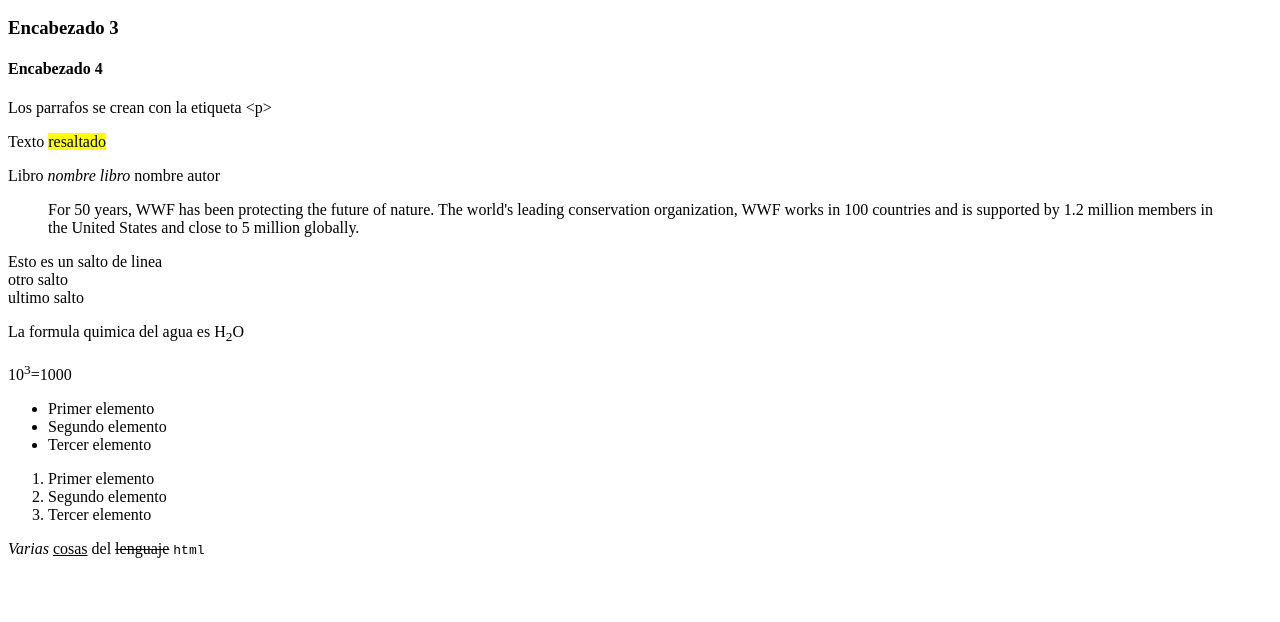
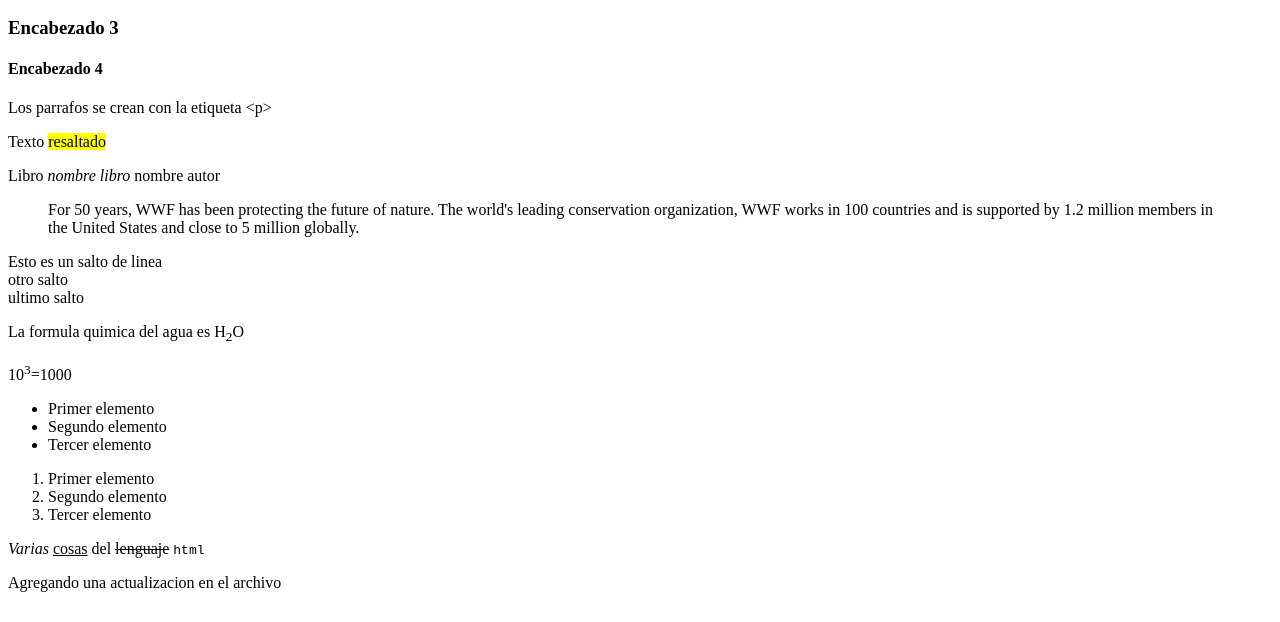
Before and after one commit to Santiago8001/my_web_page, a plain HTML site: page index.html in a window 1280 px wide. Shown: the part 178-800 px from the top of the page. Drawn offline with Linux system fonts and the light colour scheme.

Commit message:
Realizando actualizacion del archivo index

```diff
--- a/index.html
+++ b/index.html
@@ -32,5 +32,6 @@
             <li>Tercer elemento</li>
         </ol>
         <p><em>Varias</em> <u>cosas</u> del <s>lenguaje</s> <code>html</code></p>
+        <p>Agregando una actualizacion en el archivo</p>
     </body>
 </html>
```
